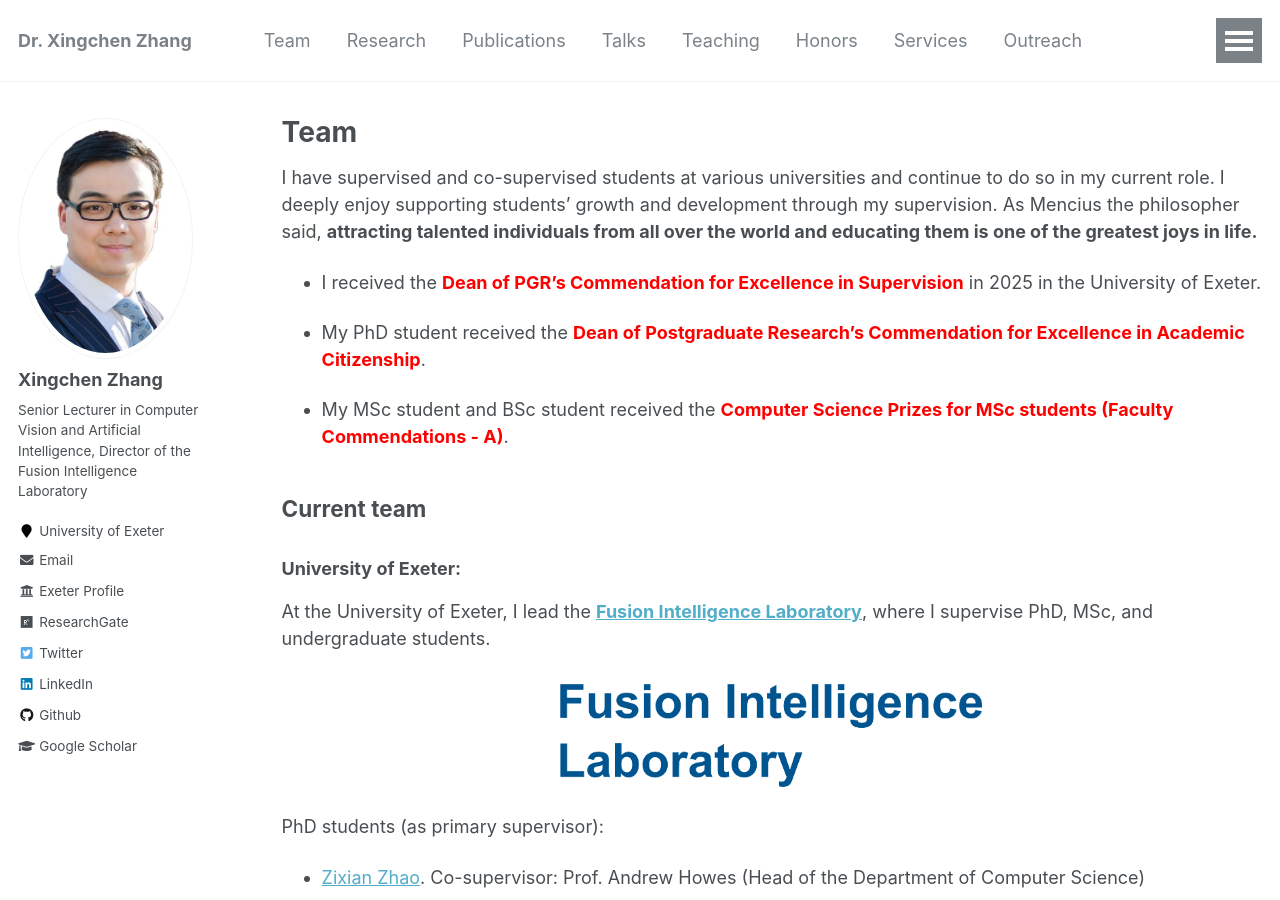
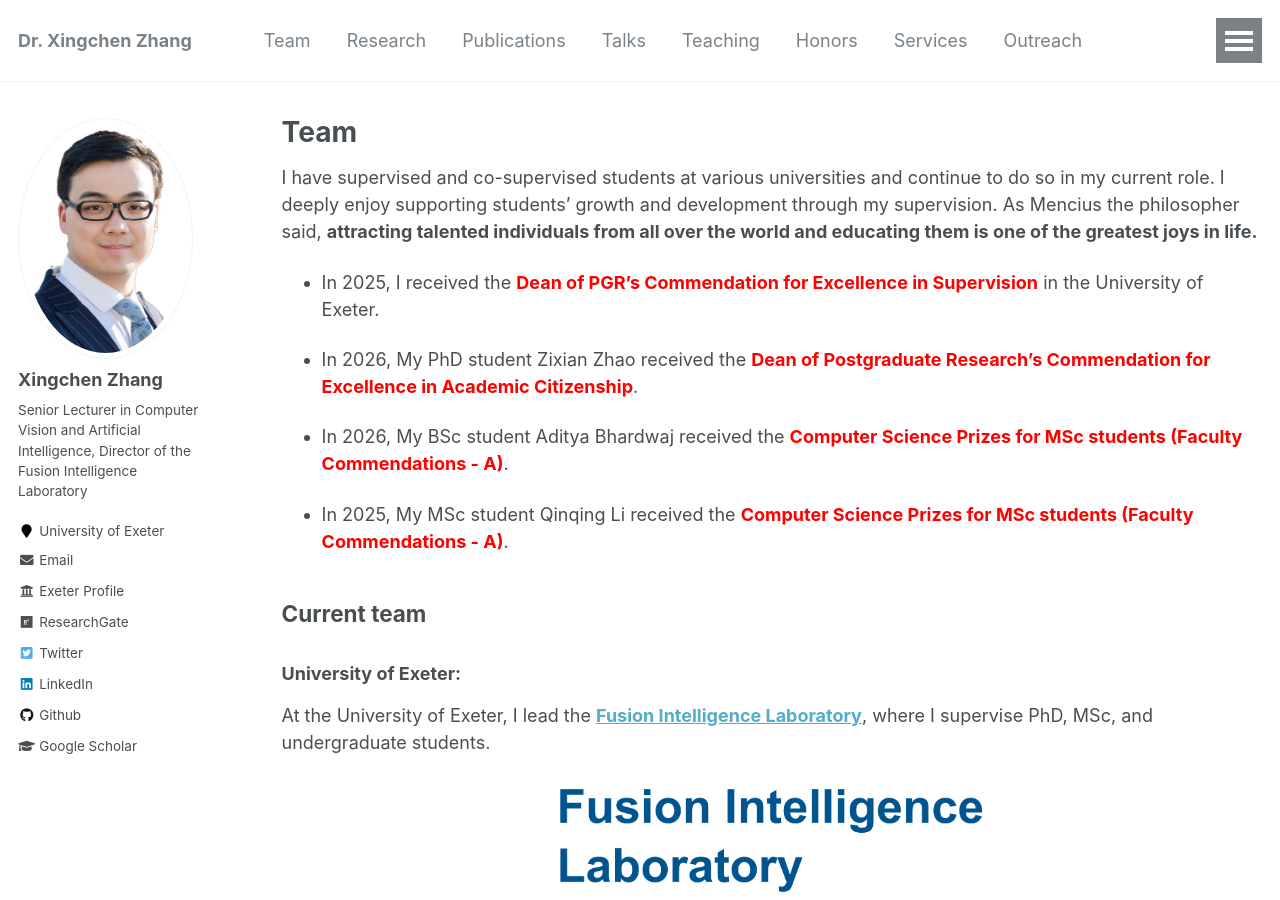
Before and after one commit to xingchenzhang/xingchenzhang.github.io, a Jekyll site: the page built from _pages/team.md, in a window 1280 px wide and 900 px high. Built offline with Jekyll 4.4.1, drawn with Linux system fonts in a browser that asks for light colours.

Commit message:
update team

```diff
--- a/_pages/team.md
+++ b/_pages/team.md
@@ -10,11 +10,13 @@ author_profile: true
 
 I have supervised and co-supervised students at various universities and continue to do so in my current role. I deeply enjoy supporting students' growth and development through my supervision. As Mencius the philosopher said, **attracting talented individuals from all over the world and educating them is one of the greatest joys in life.**
 
-- I received the **<span style="color: red;"> Dean of PGR’s Commendation for Excellence in Supervision</span>** in 2025 in the University of Exeter.
+- In 2025, I received the **<span style="color: red;"> Dean of PGR’s Commendation for Excellence in Supervision</span>** in the University of Exeter.
 
-- My PhD student received the **<span style="color: red;"> Dean of Postgraduate Research’s Commendation for Excellence in Academic Citizenship</span>**.
+- In 2026, My PhD student Zixian Zhao received the **<span style="color: red;"> Dean of Postgraduate Research’s Commendation for Excellence in Academic Citizenship</span>**.
 
-- My MSc student and BSc student received the **<span style="color: red;"> Computer Science Prizes for MSc students (Faculty Commendations - A)</span>**.
+- In 2026, My BSc student Aditya Bhardwaj received the **<span style="color: red;"> Computer Science Prizes for MSc students (Faculty Commendations - A)</span>**.
+
+- In 2025, My MSc student Qinqing Li received the **<span style="color: red;"> Computer Science Prizes for MSc students (Faculty Commendations - A)</span>**.
 
 ## **Current team**
 
```
